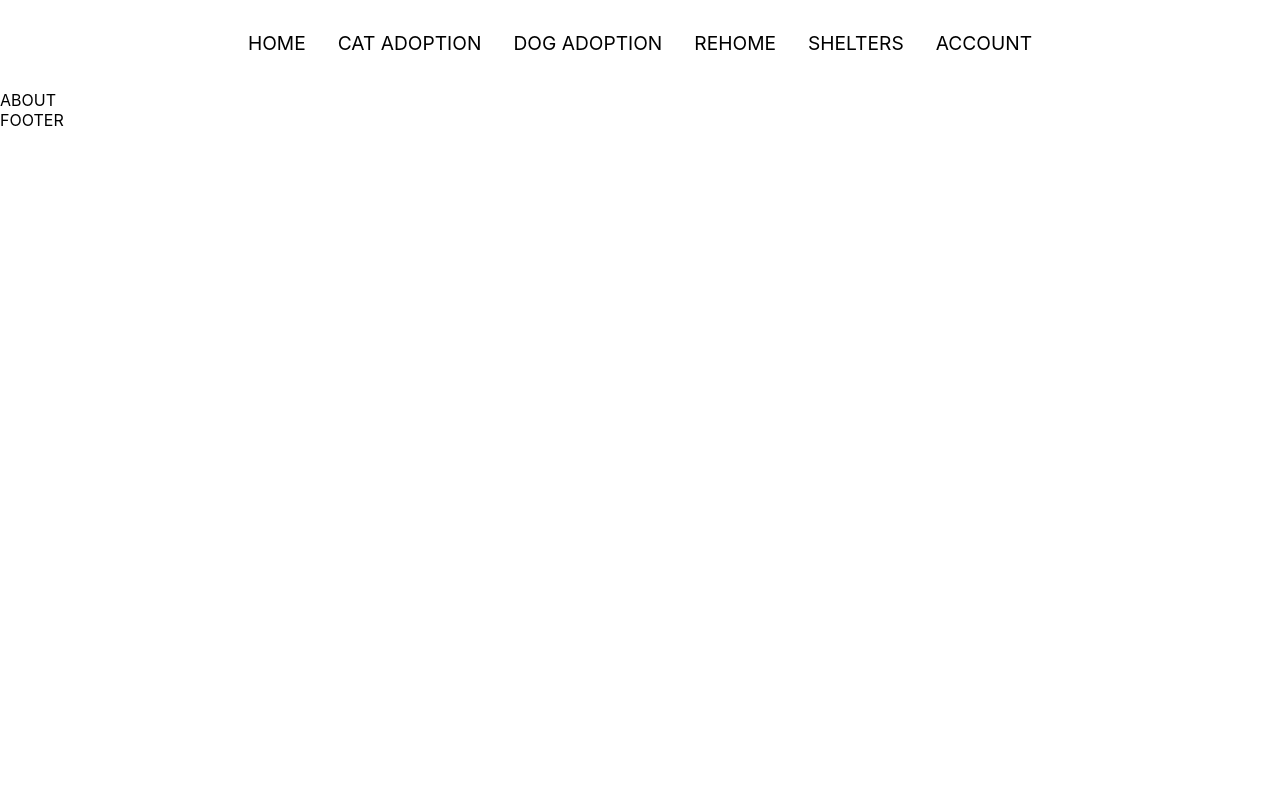
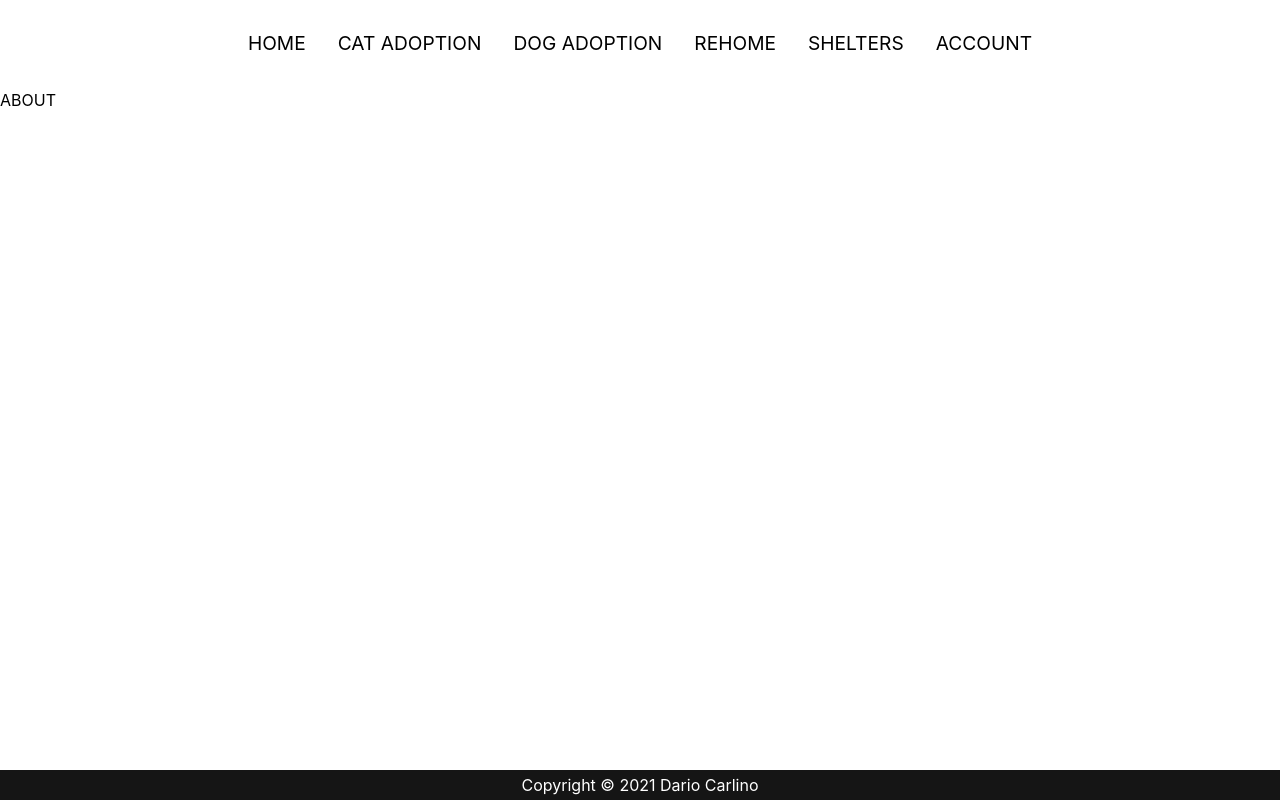
Before and after one commit to cloudymolecule/stray-home, a React (Create React App) app: page /about in a window 1280 px wide. Built offline with nearby package versions, Linux system fonts and the light colour scheme.

Commit message:
Add footer

```diff
--- a/src/components/Footer.js
+++ b/src/components/Footer.js
@@ -3,8 +3,8 @@
 
 function Footer() {
     return (
-        <div>
-            FOOTER
+        <div className='footer'>
+            Copyright © 2021 Dario Carlino
         </div>
     )
 }
--- a/src/styles/Footer.css
+++ b/src/styles/Footer.css
@@ -0,0 +1,10 @@
+.footer {
+    background: #151515;
+    color: #fff;
+    text-align: center;
+    padding-top: 5px;
+    padding-bottom: 5px;
+    bottom: 0;
+    position: fixed;
+    width: 100%;
+}
```
